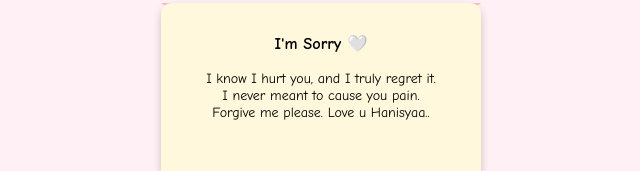
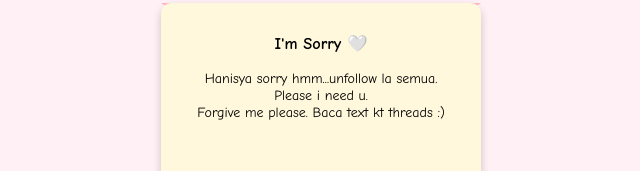
Before and after one commit to sfiyaaa17-ux/SR, a plain HTML site: page file.html in a window 1280 px wide. Both pictures are taken after a click on the element 640 px from the left and 408 px from the top of the page. Shown: the part 295-466 px from the top of the page, without its empty margins (319-959 px from the left). Drawn offline with Linux system fonts and the light colour scheme.

Commit message:
Update file.html

```diff
--- a/file.html
+++ b/file.html
@@ -122,10 +122,10 @@ body {
   <div class="letter">
     <h3>I'm Sorry 🤍</h3>
     <p>
-      I know I hurt you, and I truly regret it.<br>
-      I never meant to cause you pain.<br>
+      Hanisya sorry hmm...unfollow la semua.<br>
+      Please i need u.<br>
       Forgive me please.
-      Love u Hanisyaa..
+      Baca text kt threads :)
     </p>
   </div>
 
```
